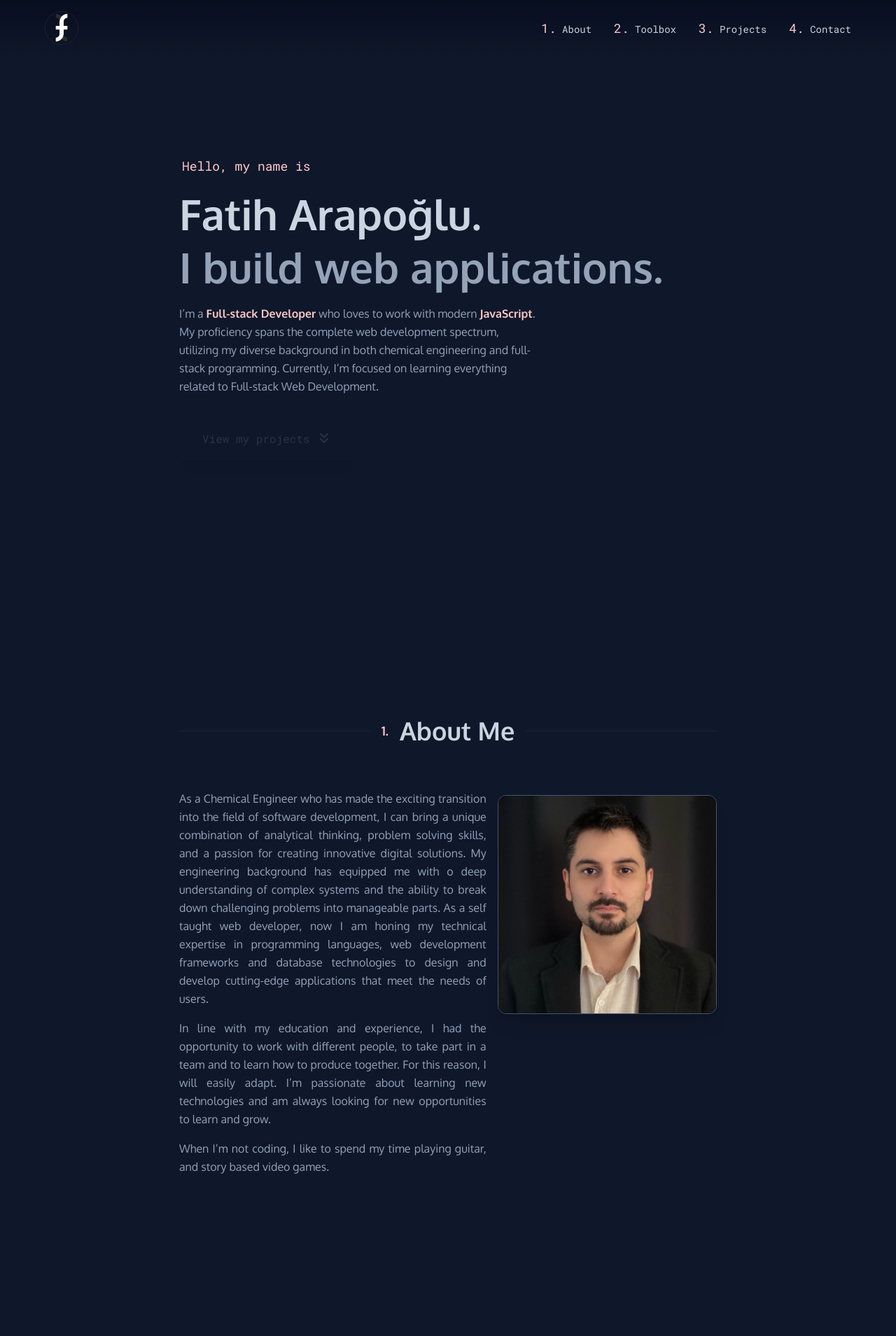
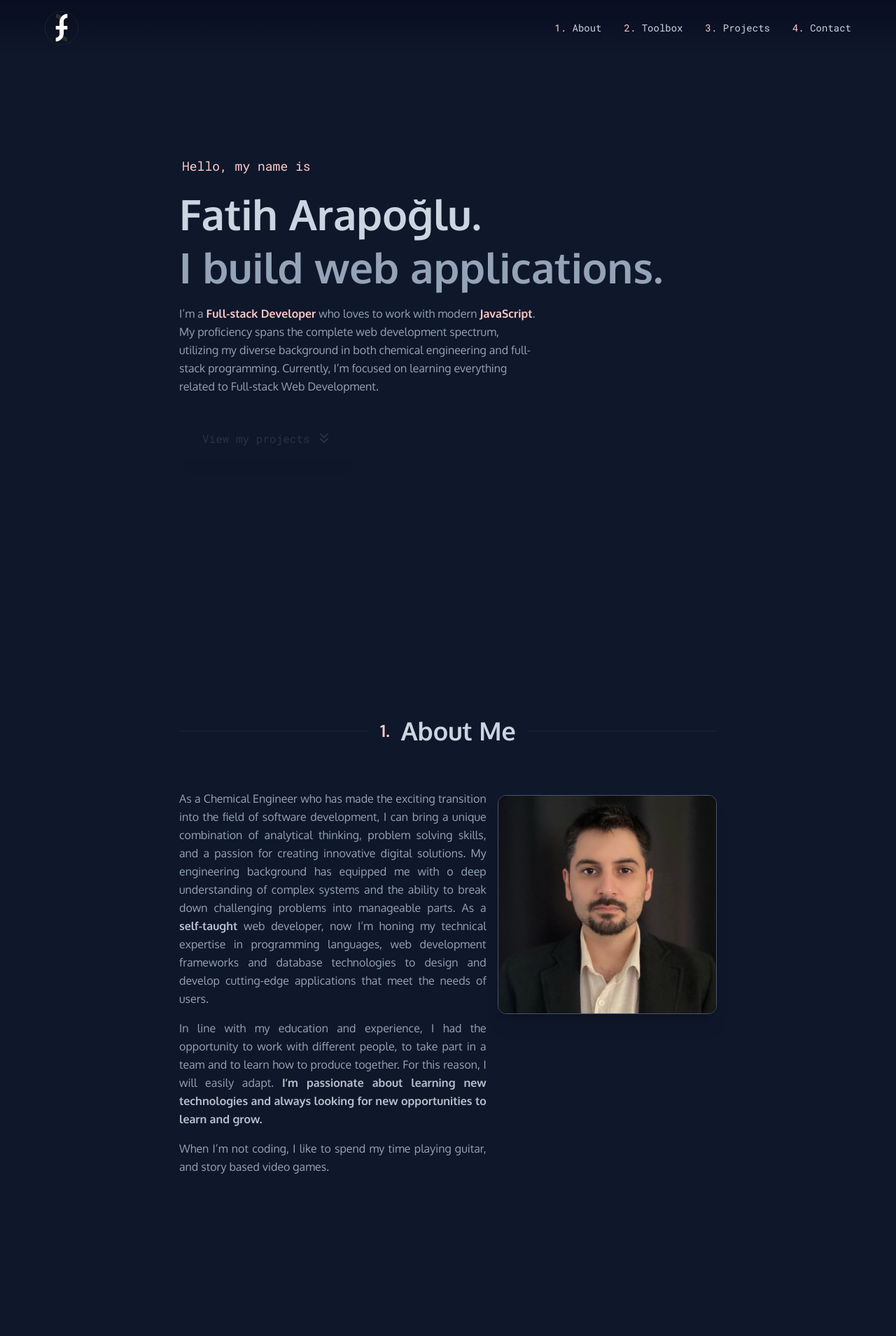
Before and after one commit to fatiharapoglu/portfolio-2023, a Next.js app: page / in a window 1280 px wide. Shown: the top 1909 px of the page at 70% size. Built offline with nearby package versions, Linux system fonts and the light colour scheme.

Commit message:
overall improvements

```diff
--- a/src/app/components/About.tsx
+++ b/src/app/components/About.tsx
@@ -22,15 +22,17 @@ export default function About() {
                         can bring a unique combination of analytical thinking, problem solving skills, and a passion for
                         creating innovative digital solutions. My engineering background has equipped me with o deep
                         understanding of complex systems and the ability to break down challenging problems into manageable
-                        parts. As a self taught web developer, now I am honing my technical expertise in programming
-                        languages, web development frameworks and database technologies to design and develop cutting-edge
-                        applications that meet the needs of users.
+                        parts. As a <strong className="text-slate-300/90">self-taught</strong> web developer, now I’m honing
+                        my technical expertise in programming languages, web development frameworks and database technologies
+                        to design and develop cutting-edge applications that meet the needs of users.
                     </p>
                     <p className="pt-4">
                         In line with my education and experience, I had the opportunity to work with different people, to
-                        take part in a team and to learn how to produce together. For this reason, I will easily adapt. I’m
-                        passionate about learning new technologies and am always looking for new opportunities to learn and
-                        grow.
+                        take part in a team and to learn how to produce together. For this reason, I will easily adapt.{" "}
+                        <strong className="text-slate-300/90">
+                            I’m passionate about learning new technologies and always looking for new opportunities to learn
+                            and grow.
+                        </strong>
                     </p>
                     <p className="pt-4">
                         When I’m not coding, I like to spend my time playing guitar, and story based video games.
--- a/src/app/components/Header.tsx
+++ b/src/app/components/Header.tsx
@@ -50,7 +50,7 @@ export default function Header() {
                     className="text-slate-300 transition-colors duration-300 hover:text-red-300"
                 >
                     <button onClick={() => smoothScroll("about")}>
-                        <span className="list-number">1.</span> About
+                        <span className="text-red-200">1.</span> About
                     </button>
                 </motion.li>
                 <motion.li
@@ -60,7 +60,7 @@ export default function Header() {
                     className="text-slate-300 transition-colors duration-300 hover:text-red-300"
                 >
                     <button onClick={() => smoothScroll("toolbox")}>
-                        <span className="list-number">2.</span> Toolbox
+                        <span className="text-red-200">2.</span> Toolbox
                     </button>
                 </motion.li>
                 <motion.li
@@ -70,7 +70,7 @@ export default function Header() {
                     className="text-slate-300 transition-colors duration-300 hover:text-red-300"
                 >
                     <button onClick={() => smoothScroll("projects")}>
-                        <span className="list-number">3.</span> Projects
+                        <span className="text-red-200">3.</span> Projects
                     </button>
                 </motion.li>
                 <motion.li
@@ -80,7 +80,7 @@ export default function Header() {
                     className="text-slate-300 transition-colors duration-300 hover:text-red-300"
                 >
                     <button onClick={() => smoothScroll("contact")}>
-                        <span className="list-number">4.</span> Contact
+                        <span className="text-red-200">4.</span> Contact
                     </button>
                 </motion.li>
             </ul>
--- a/src/app/components/Title.tsx
+++ b/src/app/components/Title.tsx
@@ -11,7 +11,7 @@ export default function Title({ count, title }: { count: number; title: string }
         >
             <div className="flex items-center">
                 <div className="h-px w-1/2 bg-slate-800/90"></div>
-                <span className="list-number pl-4">{count}.</span>
+                <span className="pl-4 text-2xl text-red-200">{count}.</span>
                 <span className="whitespace-nowrap px-4">{title}</span>
                 <div className="h-px w-1/2 bg-slate-800/90"></div>
             </div>
--- a/src/app/components/Toolbox.tsx
+++ b/src/app/components/Toolbox.tsx
@@ -87,7 +87,7 @@ export default function Toolbox() {
                 <h1 className="mt-4 text-xl font-bold text-slate-300">CSS Tools & Frameworks</h1>
                 <div className="grid grid-cols-6 gap-4">
                     <ToolCard
-                        description="Utility first CSS framework"
+                        description="CSS framework"
                         href="https://tailwindcss.com/"
                         src="/svg/tailwindcss.svg"
                         title="Tailwind CSS"
--- a/src/styles/globals.css
+++ b/src/styles/globals.css
@@ -4,10 +4,6 @@
 
 .font-roboto-mono {
     font-family: var(--font-roboto-mono);
-}
-
-.list-number {
-    @apply text-lg text-red-200;
 }
 
 .header-hidden {
```
